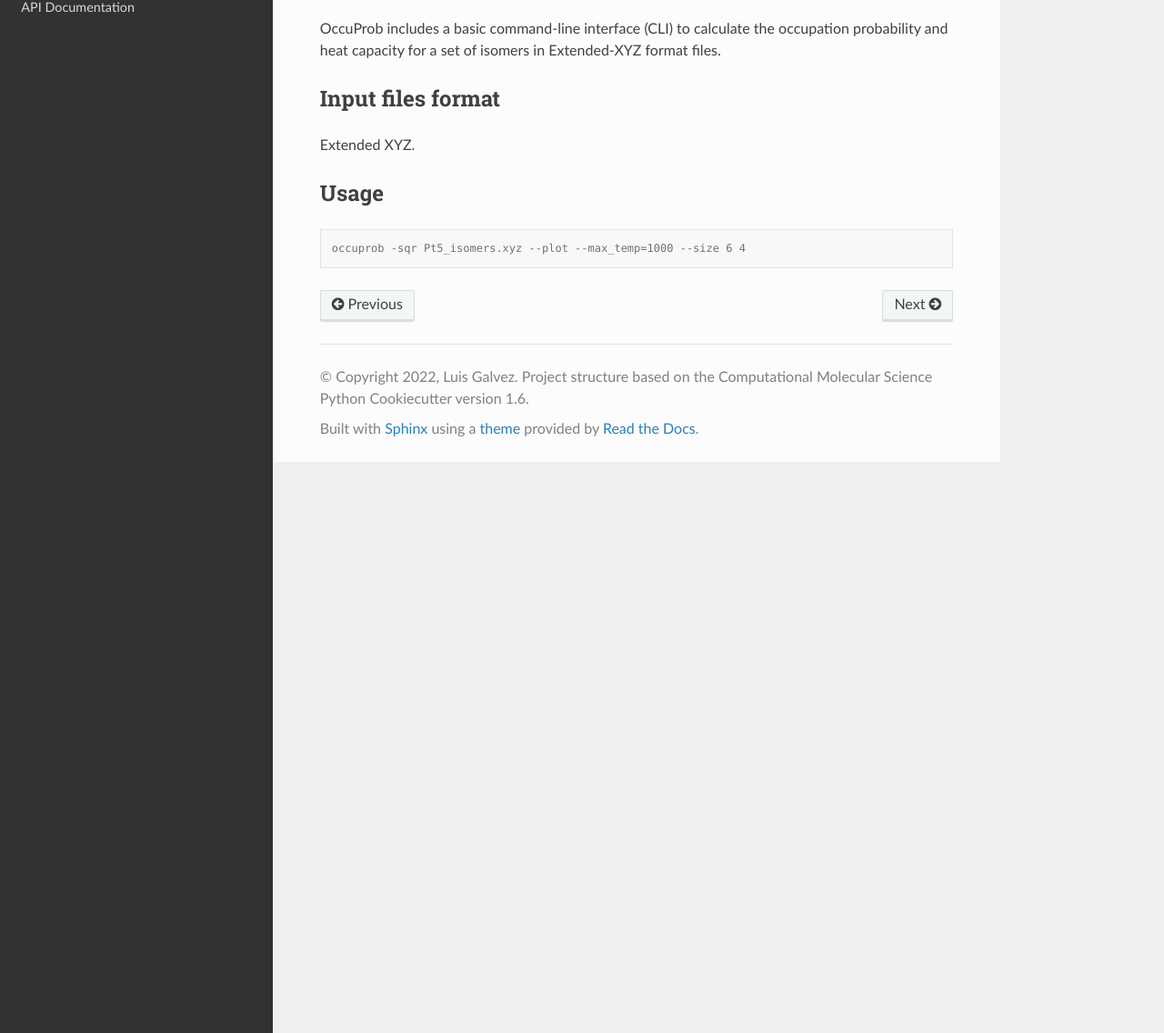
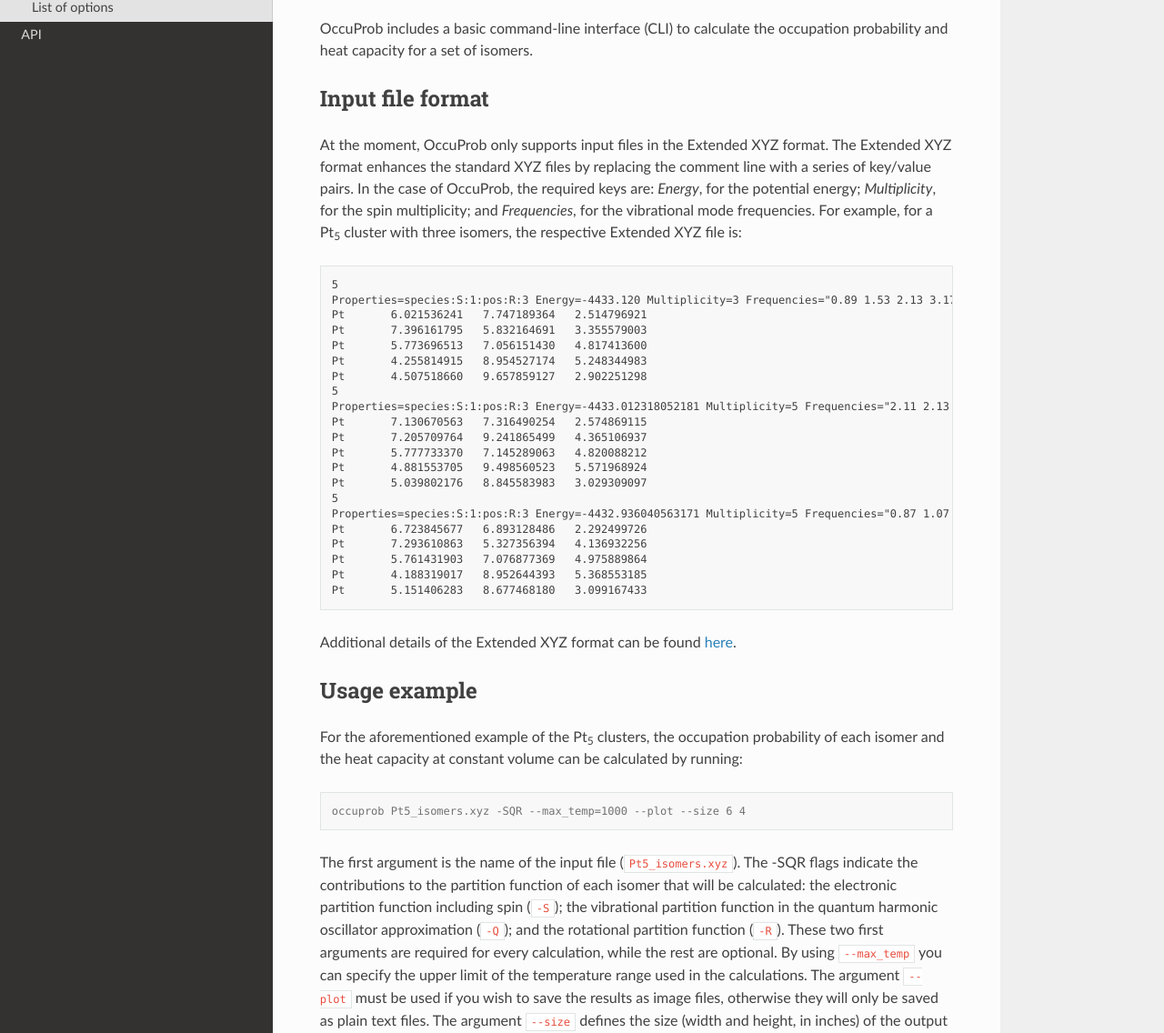
Before and after one commit to luis-galvez/OccuProb, a Sphinx documentation site: the page built from docs/cli.rst, in a window 1280 px wide and 1400 px high, cut to the strip 264-1400 px from the top of the window. Shown: the whole strip at 91% size. Built offline with Sphinx 7.4.7 and the Read the Docs theme 2.0.0, drawn with Linux system fonts in a browser that asks for light colours; the version number could not be read and is left out; some of the changed text lies outside the part shown.

Commit message:
Update documentation

```diff
--- a/docs/api.rst
+++ b/docs/api.rst
@@ -1,5 +1,5 @@
-API Documentation
-=================
+API
+===
 
 .. toctree::
    :maxdepth: 2
--- a/docs/cli.rst
+++ b/docs/cli.rst
@@ -5,15 +5,87 @@ Command-line interface
    :toctree: autosummary
 
 OccuProb includes a basic command-line interface (CLI) to calculate the occupation
-probability and heat capacity for a set of isomers in Extended-XYZ format files.
+probability and heat capacity for a set of isomers.
 
-Input files format
-------------------
+Input file format
+-----------------
 
-Extended XYZ.
+At the moment, OccuProb only supports input files in the Extended XYZ format.
+The Extended XYZ format enhances the standard XYZ files by replacing the comment
+line with a series of key/value pairs. In the case of OccuProb, the required keys
+are: *Energy*, for the potential energy; *Multiplicity*, for the spin multiplicity;
+and *Frequencies*, for the vibrational mode frequencies. For example, for a Pt\ :sub:`5`
+cluster with three isomers, the respective Extended XYZ file is:
 
-Usage
------
+.. code-block:: none
+
+  5
+  Properties=species:S:1:pos:R:3 Energy=-4433.120 Multiplicity=3 Frequencies="0.89 1.53 2.13 3.17 4.29 5.41 5.69 6.08 7.22"
+  Pt       6.021536241   7.747189364   2.514796921
+  Pt       7.396161795   5.832164691   3.355579003
+  Pt       5.773696513   7.056151430   4.817413600
+  Pt       4.255814915   8.954527174   5.248344983
+  Pt       4.507518660   9.657859127   2.902251298
+  5
+  Properties=species:S:1:pos:R:3 Energy=-4433.012318052181 Multiplicity=5 Frequencies="2.11 2.13 2.87 2.92 4.46 4.52 4.59 5.11 6.55"
+  Pt       7.130670563   7.316490254   2.574869115
+  Pt       7.205709764   9.241865499   4.365106937
+  Pt       5.777733370   7.145289063   4.820088212
+  Pt       4.881553705   9.498560523   5.571968924
+  Pt       5.039802176   8.845583983   3.029309097
+  5
+  Properties=species:S:1:pos:R:3 Energy=-4432.936040563171 Multiplicity=5 Frequencies="0.87 1.07 1.52 3.01 3.85 4.35 4.96 5.83 6.89"
+  Pt       6.723845677   6.893128486   2.292499726
+  Pt       7.293610863   5.327356394   4.136932256
+  Pt       5.761431903   7.076877369   4.975889864
+  Pt       4.188319017   8.952644393   5.368553185
+  Pt       5.151406283   8.677468180   3.099167433
+
+Additional details of the Extended XYZ format can be found
+`here <https://wiki.fysik.dtu.dk/ase/ase/io/formatoptions.html#ase.io.extxyz.read_extxyz>`_.
+
+Usage example
+-------------
+For the aforementioned example of the Pt\ :sub:`5` clusters, the occupation
+probability of each isomer and the heat capacity at constant volume can be calculated
+by running:
+
 .. code-block:: console
 
-	occuprob -sqr Pt5_isomers.xyz --plot --max_temp=1000 --size 6 4
+	occuprob Pt5_isomers.xyz -SQR --max_temp=1000 --plot --size 6 4
+
+The first argument is the name of the input file (``Pt5_isomers.xyz``). The -SQR
+flags indicate the contributions to the partition function of each isomer that
+will be calculated: the electronic partition function including spin (``-S``);
+the vibrational partition function in the quantum harmonic oscillator approximation (``-Q``);
+and the rotational partition function (``-R``). These two first arguments are required
+for every calculation, while the rest are optional. By using ``--max_temp`` you
+can specify the upper limit of the temperature range used in the calculations.
+The argument ``--plot`` must be used if you wish to save the results as image files,
+otherwise they will only be saved as plain text files. The argument ``--size`` defines
+the size (width and height, in inches) of the output images. In this example, OccuProb
+produces the following images for the heat capacity and the occupation probabilities
+of Pt\ :sub:`5`:
+
+.. image:: images/Pt5_heat_capacity.svg
+.. image:: images/Pt5_probability.svg
+
+List of options
+---------------
+
+========================= ==================================================================
+**Argument**              **Function**
+------------------------- ------------------------------------------------------------------
+in_file                   Extended XYZ file contaning the list of isomers
+-e, -E                    Add electronic partition function
+-s, -S                    Add electronic partition function (including spin)
+-c, -C                    Add vibrational partition function (classical harmonic)
+-q, -Q                    Add vibrational partition function (quantum harmonic)
+-r, -R                    Add rotational partition function
+--out_file OUT_FILE       Output filename prefix
+--plot_format PLOT_FORMAT Output image files plot_format (default: SVG)
+--min_temp MIN_TEMP       Maximum temperature in K (default: 0)
+--max_temp MAX_TEMP       Maximum temperature in K (default: 500)
+--plot                    Plot the results and save them as image files
+--size SIZE SIZE          Width and height of the output image, in inches (default: 8.0 6.0)
+========================= ==================================================================
--- a/docs/installation.rst
+++ b/docs/installation.rst
@@ -11,7 +11,7 @@ Requirements
 
 Installing via PyPI
 ~~~~~~~~~~~~~~~~~~~
-The latest stable release can be installed via ``pip``:
+The latest stable release can be installed from the Python Package Index (PyPI) using ``pip``:
 
 .. code-block:: console
 
```
Also changed, not shown: README.md (+13 -2 lines), docs/api_usage.rst (+19 -5 lines), docs/images/Pt5_API_example.svg (added), docs/images/Pt5_heat_capacity.svg (added), docs/images/Pt5_probability.svg (added), 2 other files.
